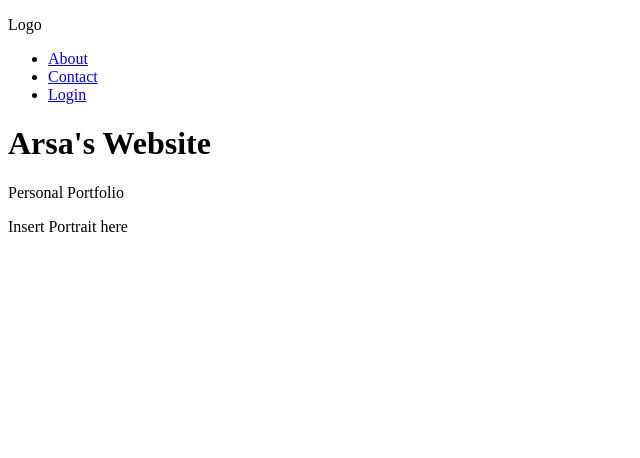
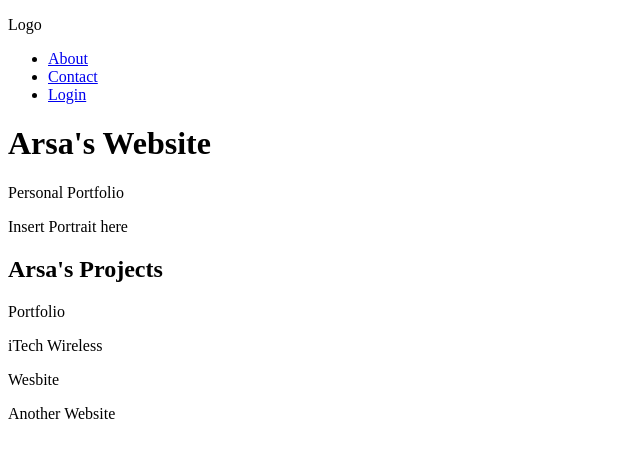
Before and after one commit to ArsalaanS/portfolio, a plain HTML site: page index.html in a window 1280 px wide. Shown: the whole page, without its empty margins (0-640 px from the left). Drawn offline with Linux system fonts and the light colour scheme.

Commit message:
added main html

```diff
--- a/index.html
+++ b/index.html
@@ -35,7 +35,27 @@
         </div>
     </header>
     <main>
+        <h2>Arsa's Projects</h2>
+        <div class="container secondary">
+            <div class="card">
+                <div class="square"></div>
+                <p>Portfolio</p>
+            </div>
+            <div class="card">
+                <div class="square"></div>
+                <p>iTech Wireless</p>
+            </div>
+            <div class="card">
+                <div class="square"></div>
+                <p>Wesbite</p>
+            </div>
+            <div class="card">
+                <div class="square"></div>
+                <p>Another Website</p>
+            </div>
+        </div>
+    </main>
 
-    </main>
+
 </body>
 </html>
```
